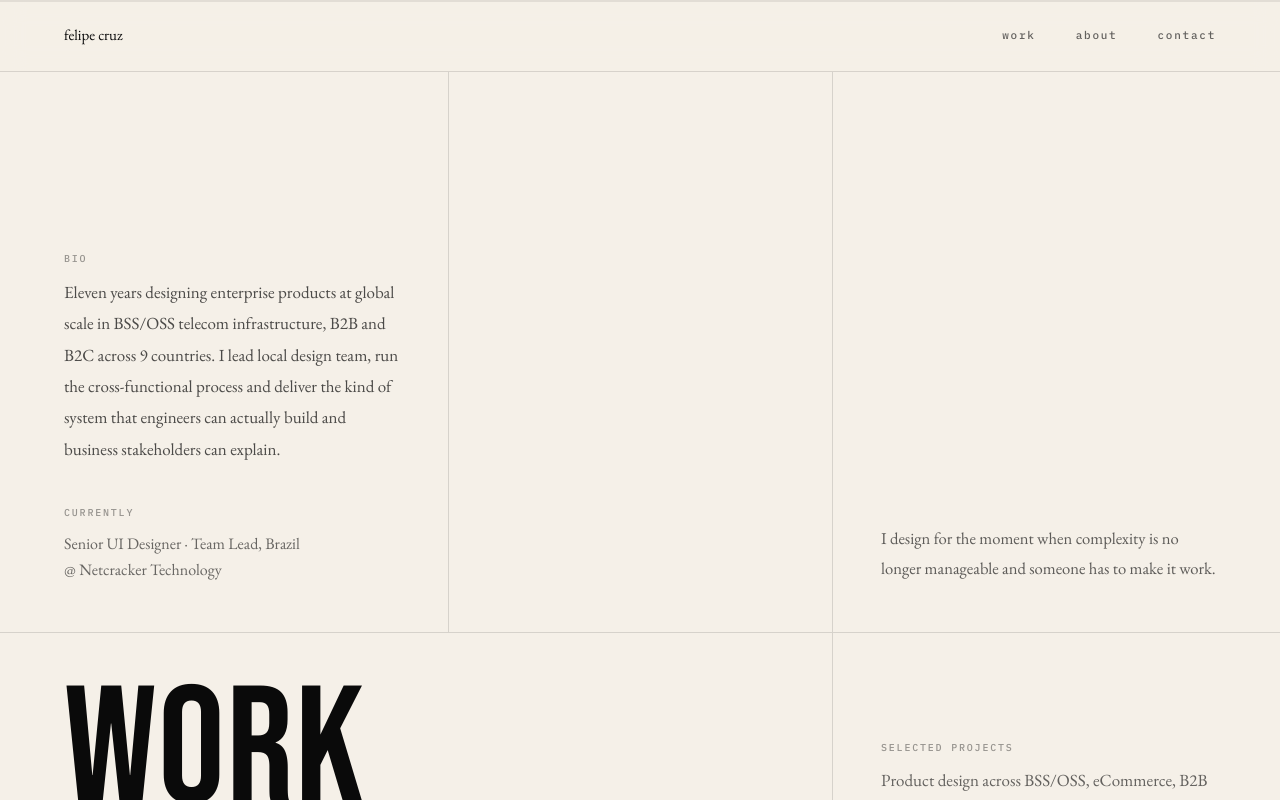
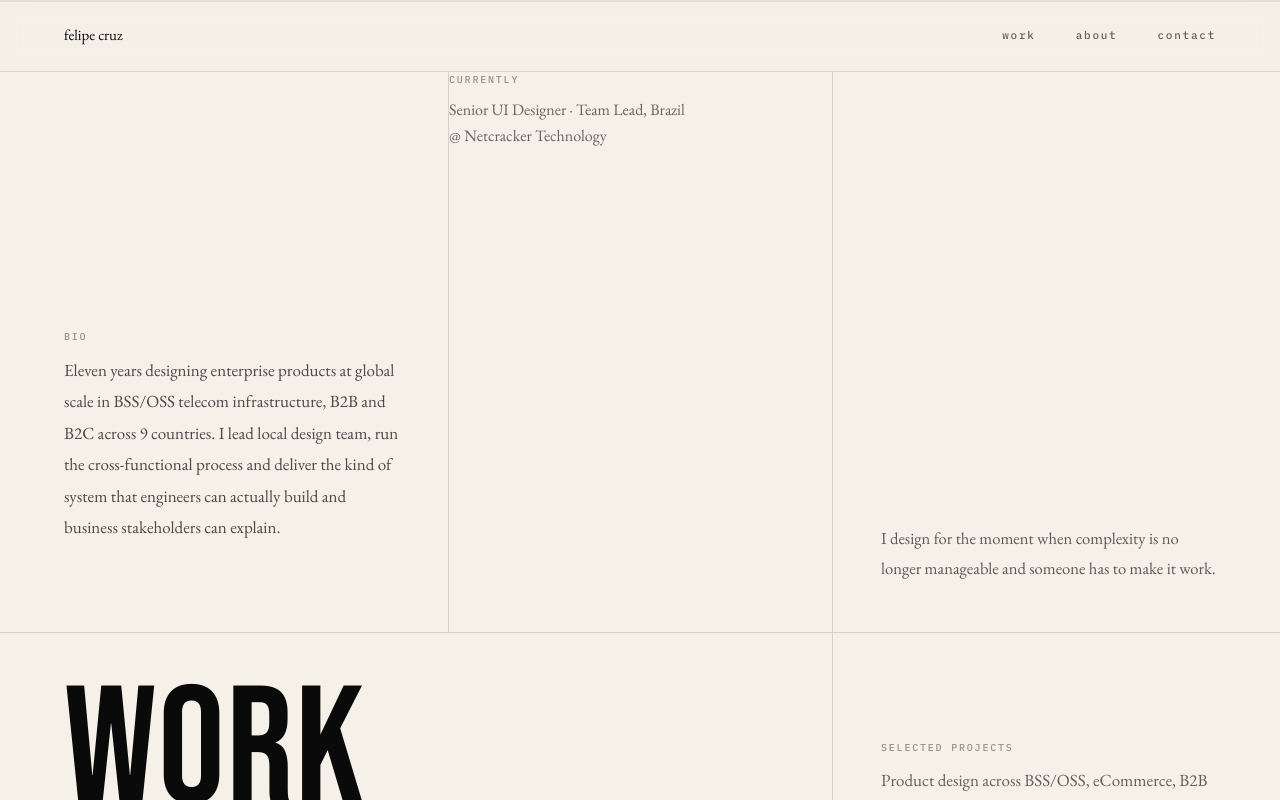
Before and after one commit to cruz-felipe/fcruz-portfolio, a Next.js app: page / in a window 1280 px wide. Shown: the top 800 px of the page. Built offline with nearby package versions, Linux system fonts and the light colour scheme.

Commit message:
Update Page.tsx

```diff
--- a/components/Page.tsx
+++ b/components/Page.tsx
@@ -226,13 +226,14 @@ export default function Page({ data }: { data: PageData }) {
           <p style={{ fontFamily: "var(--font-body)", fontSize: "17px", lineHeight: 1.85, color: "rgba(10,10,10,0.72)", marginBottom: "2.5rem", textWrap: "pretty" }}>
             {data.heroBio}
           </p>
+        </div>
+
+        <div className="hero-col2" style={{ minHeight: "35rem", borderLeft: "1px solid var(--border)" }}>
           <Label>currently</Label>
           <p style={{ fontFamily: "var(--font-body)", fontSize: "16px", lineHeight: 1.65, color: "rgba(10,10,10,0.6)", textWrap: "pretty" }}>
             {data.heroCurrentRole}<br />{data.heroCurrentCompany}
           </p>
         </div>
-
-        <div className="hero-col2" style={{ minHeight: "35rem", borderLeft: "1px solid var(--border)" }} />
 
         {/* Col 3: quote bottom-aligned */}
         <div className="hero-col3" style={{
```
